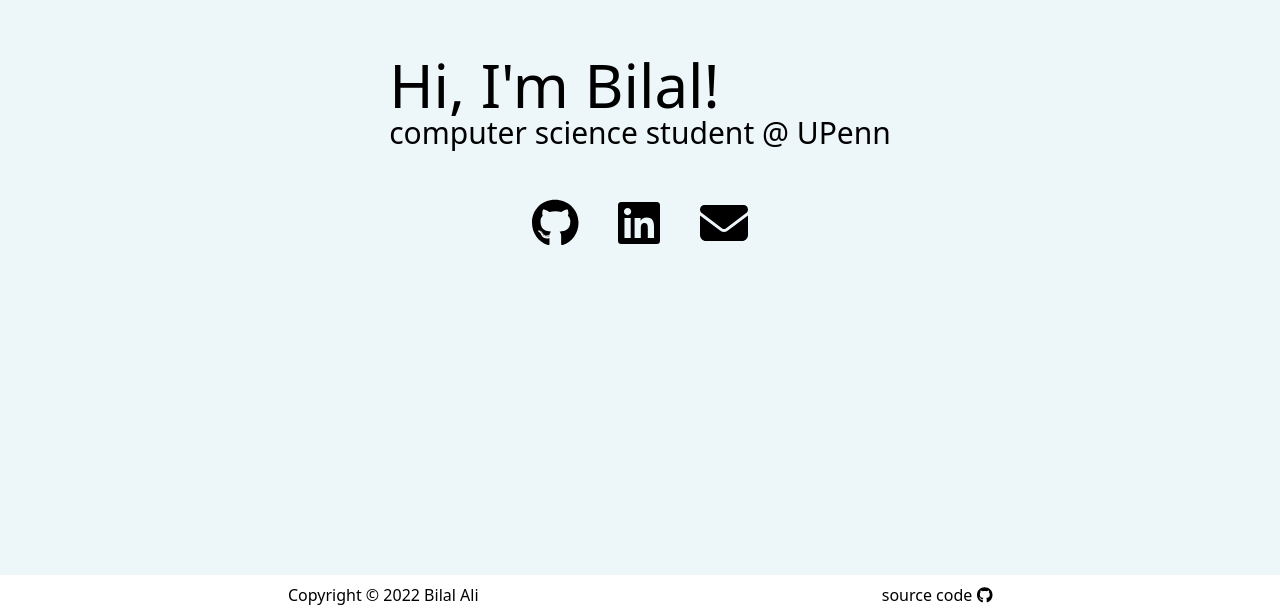
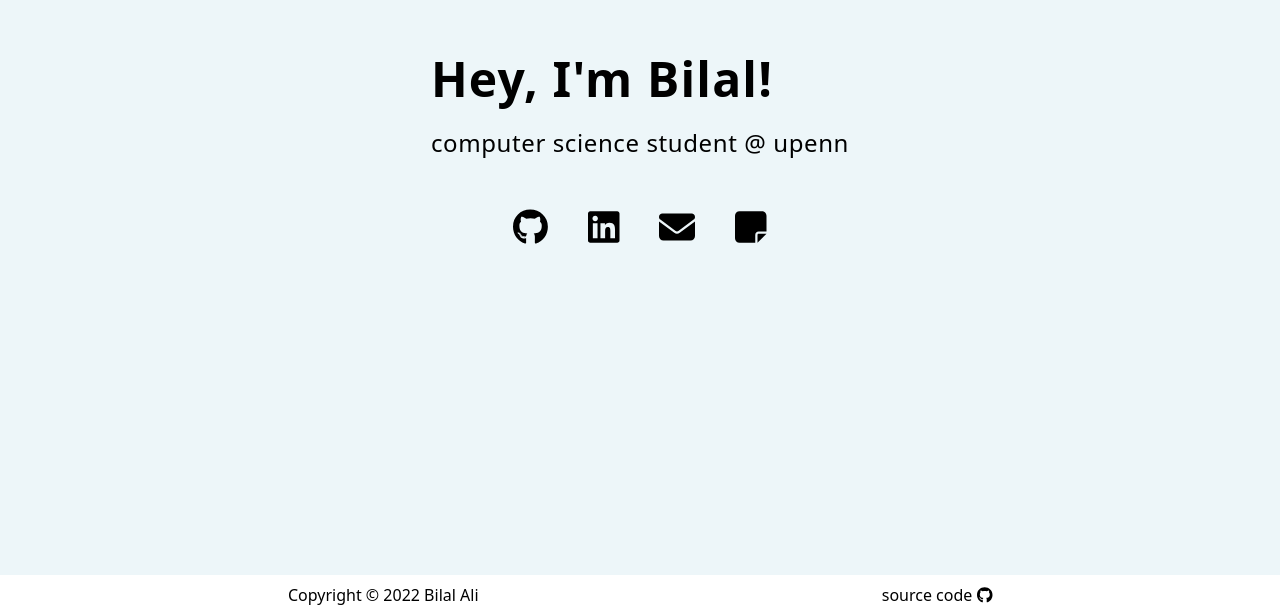
Before and after one commit to bilala45/personal-website, a JavaScript app: page / in a window 1280 px wide. Shown: the part 225-840 px from the top of the page. Built offline with nearby package versions, Linux system fonts and the light colour scheme.

Commit message:
hover styling

```diff
--- a/src/components/Contact.js
+++ b/src/components/Contact.js
@@ -1,6 +1,6 @@
 import Link from "./Link";
 import { faGithub, faLinkedin } from "@fortawesome/free-brands-svg-icons";
-import { faEnvelope } from "@fortawesome/free-solid-svg-icons";
+import { faEnvelope, faNoteSticky } from "@fortawesome/free-solid-svg-icons";
 
 const Contact = () => {
   const github = "https://github.com/bilala45";
@@ -13,6 +13,7 @@ const Contact = () => {
       <Link icon={faGithub} link={github} />
       <Link icon={faLinkedin} link={linkedin} />
       <Link icon={faEnvelope} link={email} />
+      <Link icon={faNoteSticky} />
     </div>
   );
 };
--- a/src/components/Content.js
+++ b/src/components/Content.js
@@ -1,3 +1,4 @@
+import Navigation from "./Navigation";
 import MainInfo from "./MainInfo";
 import Footer from "./Footer";
 
@@ -7,7 +8,7 @@ const Content = () => {
       {/* wraps content with max width and adds padding */}
       <div className="max-w-screen-md mx-auto px-8">
         {/* wraps main content of site to be full height of screen */}
-        <div className="h-screen">
+        <div className="h-screen grid place-content-center">
           <MainInfo />
         </div>
         <Footer />
--- a/src/components/Link.js
+++ b/src/components/Link.js
@@ -3,8 +3,8 @@ import { FontAwesomeIcon } from "@fortawesome/react-fontawesome";
 // accepts icon name as prop
 const Link = ({ icon, link }) => {
   return (
-    <span className="text-5xl px-5">
-      <a href={link}>
+    <span className="text-4xl px-5">
+      <a className="hover:text-[#00bad6]" href={link}>
         <FontAwesomeIcon icon={icon} />
       </a>
     </span>
--- a/src/components/MainInfo.js
+++ b/src/components/MainInfo.js
@@ -4,9 +4,13 @@ const MainInfo = () => {
   return (
     // wrapper inherits parent height (screen height)
     // content centered on screen
-    <div className="grid h-full place-content-center">
-      <h1 className="text-6xl">Hi, I'm Bilal!</h1>
-      <h2 className="text-3xl">computer science student @ UPenn</h2>
+    <div className="grid place-content-center">
+      <h1 className="text-5xl tracking-wide font-semibold">
+        <span className="hover:text-[#00bad6]">Hey, I'm Bilal!</span>
+      </h1>
+      <h2 className="text-2xl pt-6 tracking-wide font-light">
+        computer science student @ upenn
+      </h2>
       {/* contact links */}
       <Contact />
     </div>
```
